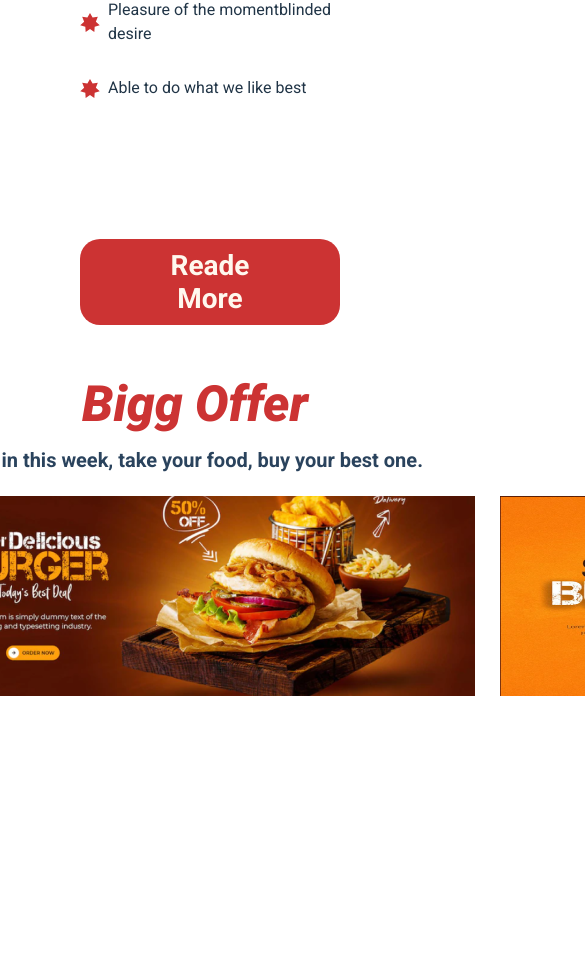
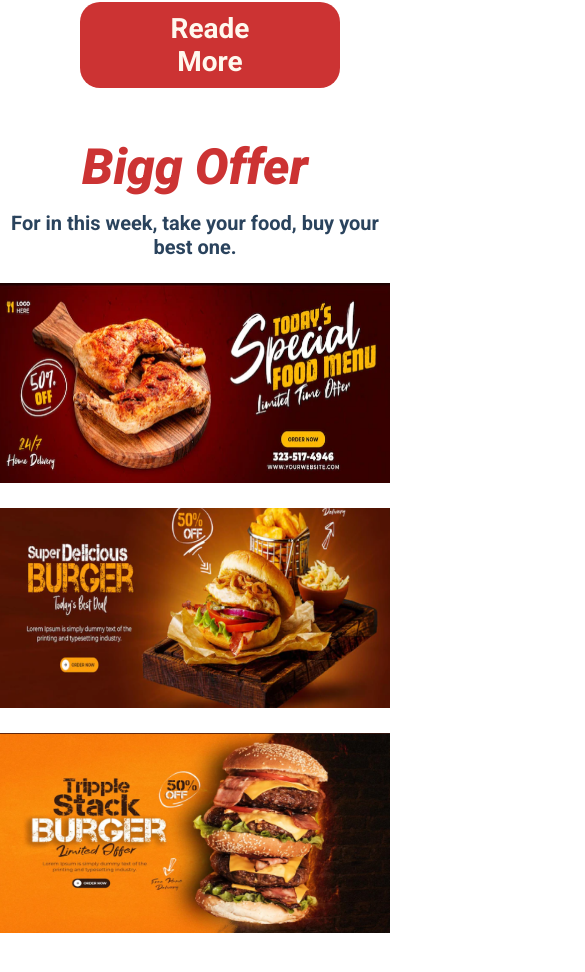
Before and after one commit to g1org11/crave_cart, a React (Vite) app: page / in a window 390 px wide. Shown: the part 1647-2619 px from the top of the page, 585 px wide, since content can reach past the window. Before the commit the page ends 2393 px from the top, so only its background shows below. Built offline with nearby package versions, Linux system fonts and the light colour scheme.

Commit message:
add responsive for offers component

```diff
--- a/src/components/mian-page-components/Offers.tsx
+++ b/src/components/mian-page-components/Offers.tsx
@@ -28,7 +28,7 @@ const OfferContainer = styled.div`
   justify-content: center;
   padding: 0 100px;
   margin-bottom: 50px;
-  /* overflow: hidden; */
+  overflow: hidden;
   @media (max-width: 795px) {
     padding: 0px 50px;
   }
@@ -37,6 +37,7 @@ const Wrapper = styled.div`
   display: flex;
   align-items: center;
   flex-direction: column;
+  text-align: center;
   h1 {
     font-size: 50px;
     font-style: italic;
@@ -53,16 +54,31 @@ const Wrapper = styled.div`
     color: ${defaultTheme.colors.blue};
     margin-bottom: 24px;
   }
+`;
+
+const ImgDiv = styled.div`
+  display: flex;
+  align-items: center;
+  gap: 25px;
+
+  @media (max-width: 1000px) {
+    flex-wrap: wrap;
+    justify-content: center;
+
+    img {
+      width: 100%;
+      max-width: 500px; /* Adjust the max-width as needed */
+    }
+  }
+  @media (max-width: 550px) {
+    img {
+      width: 100%;
+      max-width: 400px; /* Adjust the max-width as needed */
+    }
+  }
+
   img {
     width: 560px;
     height: 200px;
   }
 `;
-
-const ImgDiv = styled.div`
-  display: flex;
-  align-items: center;
-  flex-flow: nowrap;
-  flex-shrink: 1;
-  gap: 25px;
-`;
```
